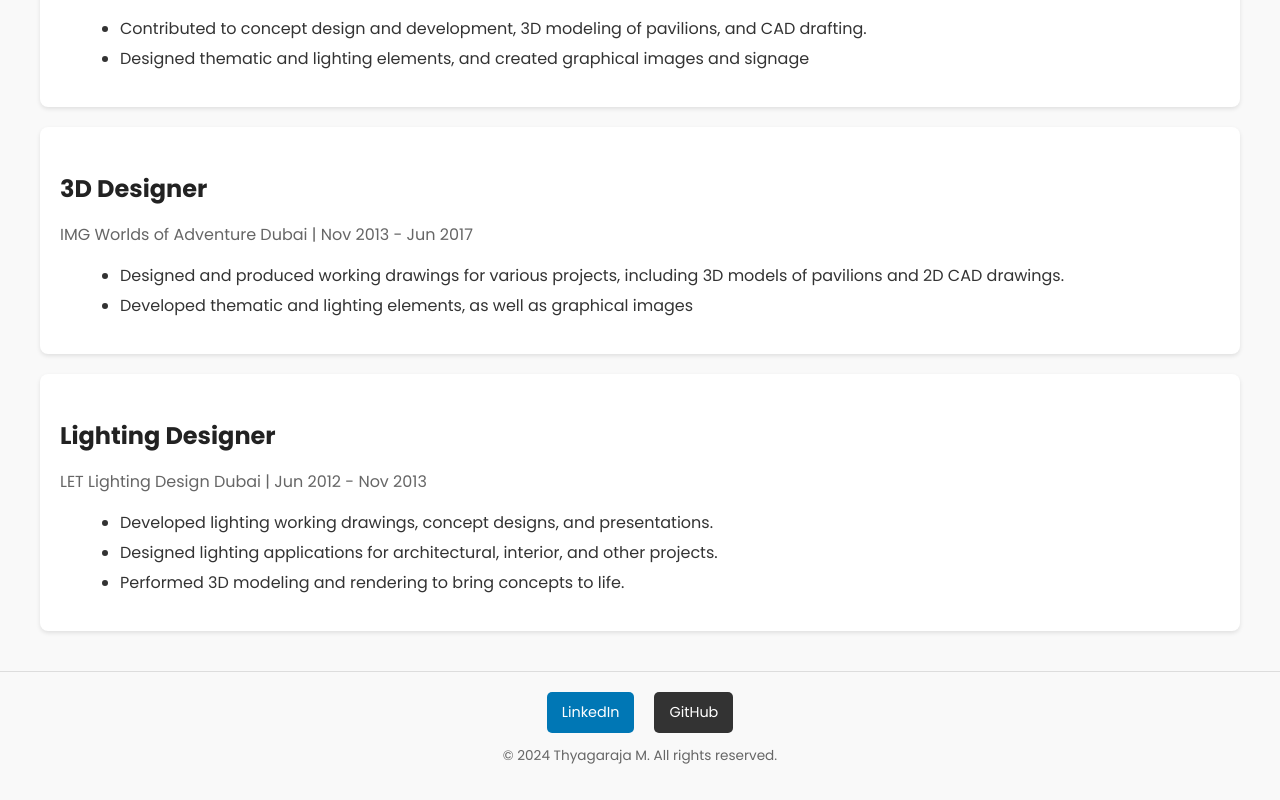
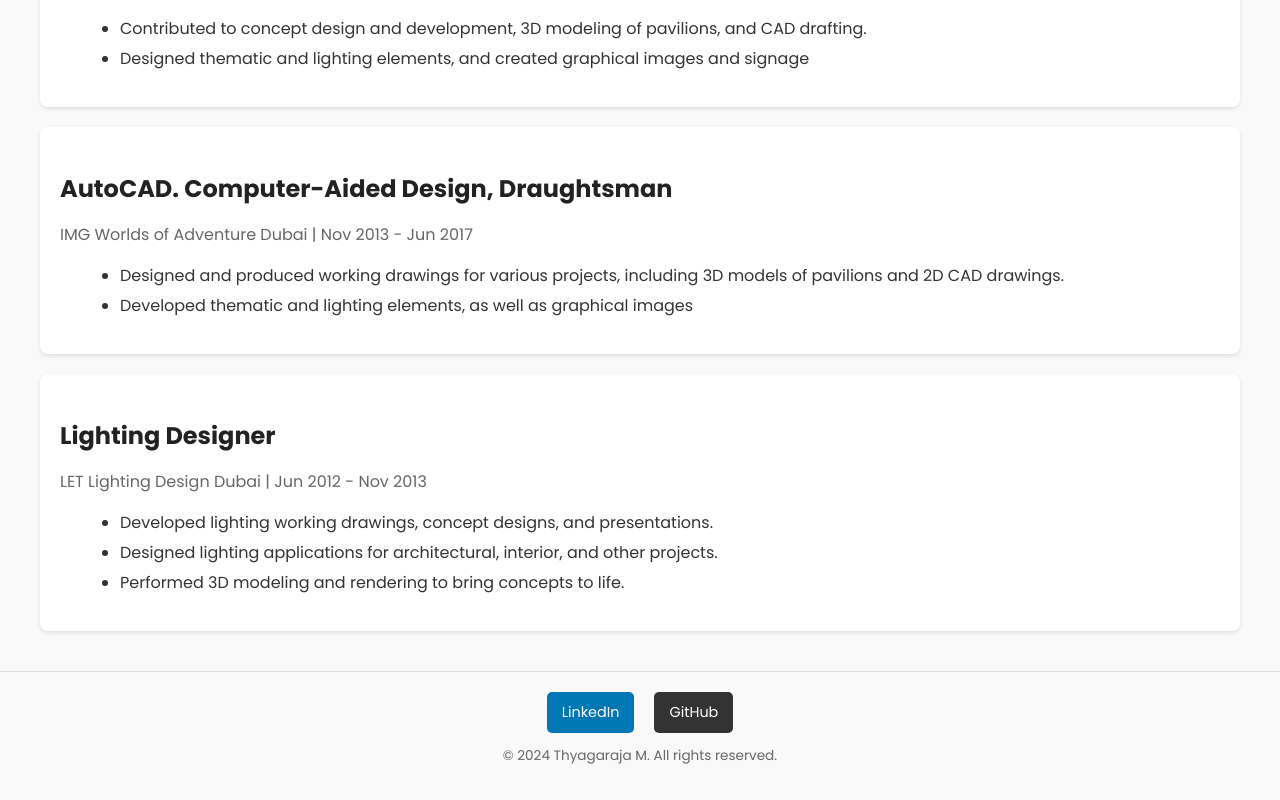
Before and after one commit to thyagarajsalome/frontend, a React (Vite) app: page / in a window 1280 px wide. Shown: the part 2416-3216 px from the top of the page. Built offline with nearby package versions, Linux system fonts and the light colour scheme.

Commit message:
AutoCAD added

```diff
--- a/src/assets/components/Experience/Experience.jsx
+++ b/src/assets/components/Experience/Experience.jsx
@@ -31,7 +31,7 @@ const Experience = () => {
       ],
     },
     {
-      role: "3D Designer",
+      role: "AutoCAD. Computer-Aided Design, Draughtsman",
       organization: "IMG Worlds of Adventure Dubai",
       period: "Nov 2013 - Jun 2017",
       tasks: [
```
